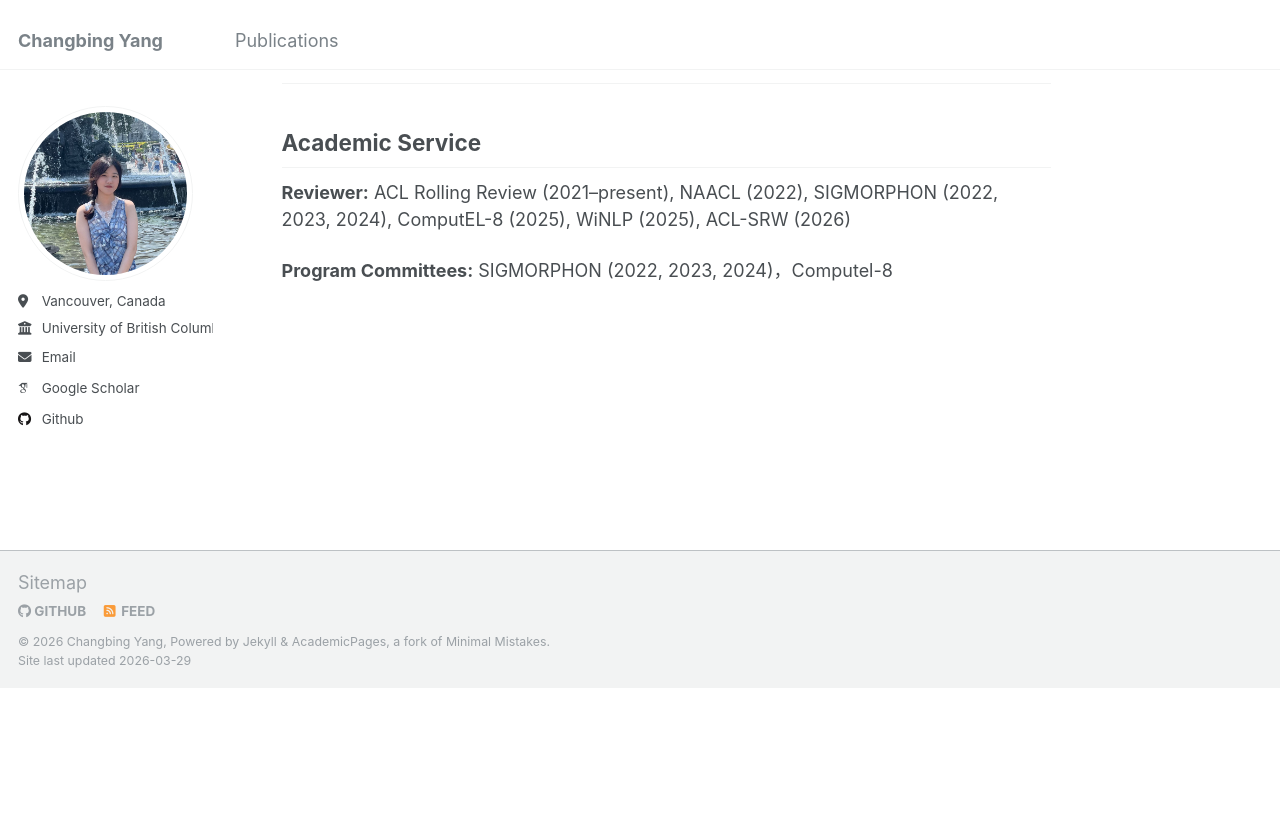
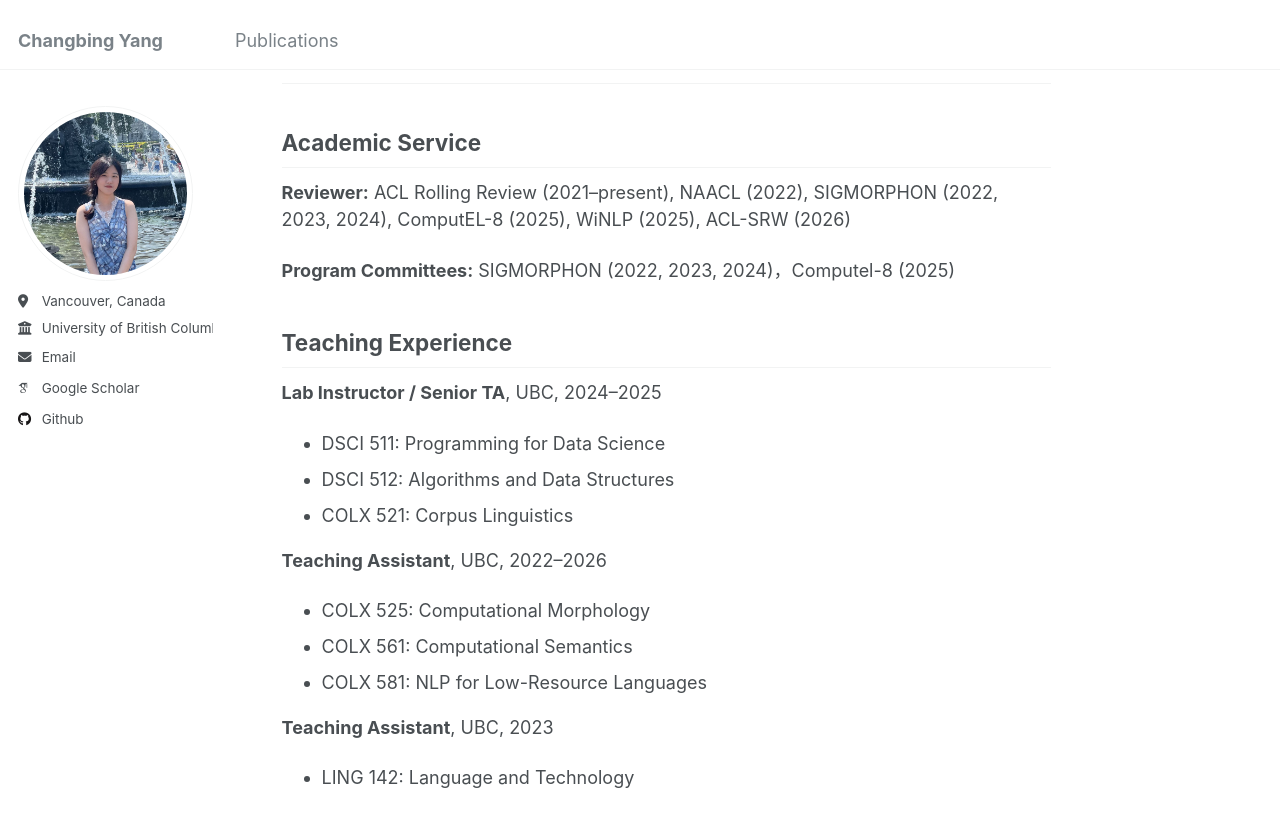
Before and after one commit to changbingY/changbingY.github.io, a Jekyll site: the page built from _pages/about.md, in a window 1280 px wide and 900 px high, scrolled down 2906 px. Shown: the top 827 px of the window. Built offline with Jekyll 4.4.1, drawn with Linux system fonts in a browser that asks for light colours; some web fonts are replaced; before the commit the page ends 3594 px from its top, so only the background shows below that; some of the changed text lies outside the part shown.

Commit message:
Update about.md

```diff
--- a/_pages/about.md
+++ b/_pages/about.md
@@ -7,7 +7,7 @@ redirect_from:
   - /about.html
 ---
 
-Hi, I'm Changbing, a 5th-year PhD candidate in Computational Linguistics at the **University of British Columbia**. I received my MS in Computational Linguistics from the **University of Colorado Boulder** and my BA in English & Linguistics from **Southeast University**. During my PhD, I have interned at the National Research Council Canada (NRC) with the Languages
+Hi, I'm Changbing, a 5th-year PhD candidate in Computational Linguistics at the **University of British Columbia**. I received my MS in Computational Linguistics from the **University of Colorado Boulder** and my BA in English & Linguistics from **Southeast University**. During my PhD, I have interned at the National Research Council Canada (NRC) with the Language
 Technologies team. Feel free to reach out if you'd like to chat or explore potential collaborations.
 
 ## Research Interests
@@ -68,4 +68,19 @@ My research is at the intersection of linguistics and AI. My work mainly focuses
 
 **Reviewer:** ACL Rolling Review (2021–present), NAACL (2022), SIGMORPHON (2022, 2023, 2024), ComputEL-8 (2025), WiNLP (2025), ACL-SRW (2026)
 
-**Program Committees:** SIGMORPHON (2022, 2023, 2024)，Computel-8
+**Program Committees:** SIGMORPHON (2022, 2023, 2024)，Computel-8 (2025)
+
+## Teaching Experience
+
+**Lab Instructor / Senior TA**, UBC, 2024–2025
+- DSCI 511: Programming for Data Science
+- DSCI 512: Algorithms and Data Structures
+- COLX 521: Corpus Linguistics
+
+**Teaching Assistant**, UBC, 2022–2026
+- COLX 525: Computational Morphology
+- COLX 561: Computational Semantics
+- COLX 581: NLP for Low-Resource Languages
+
+**Teaching Assistant**, UBC, 2023
+- LING 142: Language and Technology
```
